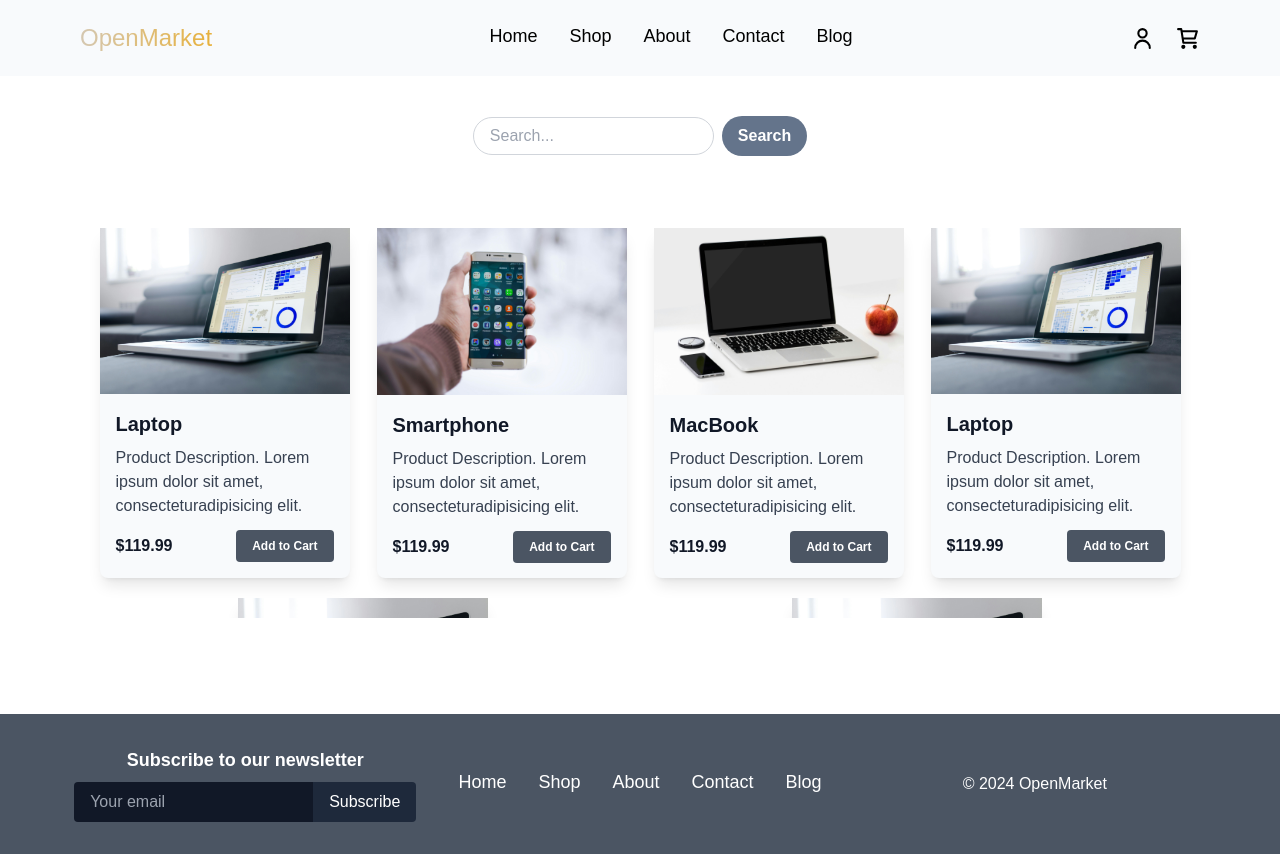
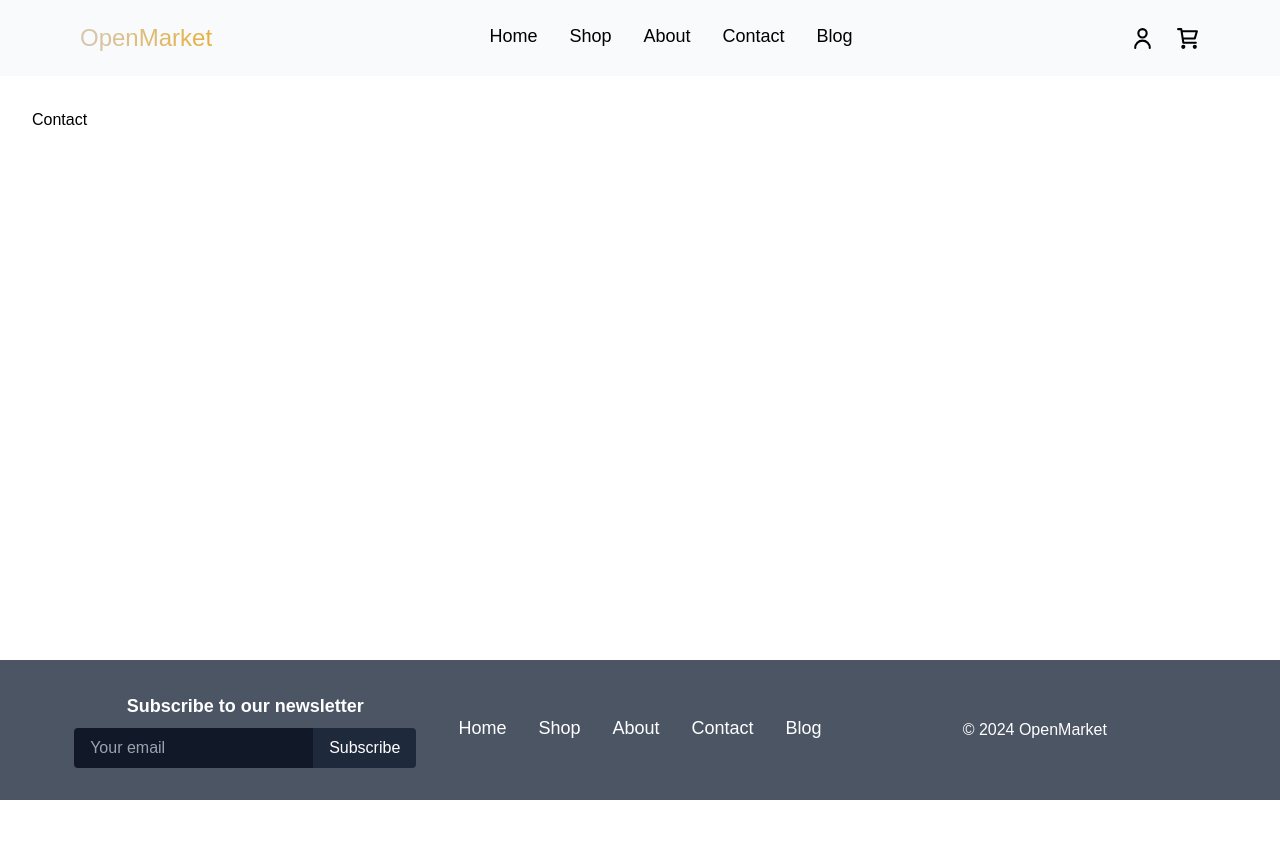
Before and after one commit to KoRnaholic/TBC-Academy, a React (Create React App) app: page /contact in a window 1280 px wide. After the commit the page ends 800 px from the top, so only its background shows below. Built offline with nearby package versions, Linux system fonts and the light colour scheme; the HTML template or start-up script is replaced by a standard one.

Commit message:
added routes, refactored code

```diff
--- a/src/App.js
+++ b/src/App.js
@@ -1,24 +1,31 @@
 import "./App.css";
+import AppLayout from "./components/UI/AppLayout";
 import { Search } from "./components/UI/Search";
 // import Main from "./components/content/Main";
 import Footer from "./components/footer/Footer";
 // import Banner from "./components/header/Banner";
 import Header from "./components/header/Header";
-import Products from "./components/products/Products";
+import Home from "./components/pages/Home";
+import { createBrowserRouter, RouterProvider, Route } from "react-router-dom";
+
+const router = createBrowserRouter([
+  {
+    element: <AppLayout />,
+    children: [
+      {
+        path: "/",
+        element: <Home />,
+      },
+      {
+        path: "/contact",
+        element: <div>Contact</div>,
+      },
+    ],
+  },
+]);
 
 function App() {
-  return (
-    <div className="flex flex-col min-h-screen">
-      <Header />
-      {/* <Banner /> */}
-      {/* <Main /> */}
-      <Search />
-      <main className="p-8 flex-grow ">
-        <Products />
-      </main>
-      <Footer />
-    </div>
-  );
+  return <RouterProvider router={router} />;
 }
 
 export default App;
--- /dev/null
+++ b/src/components/UI/AppLayout.jsx
@@ -0,0 +1,15 @@
+import Header from "../header/Header";
+import Footer from "../footer/Footer";
+import { Outlet } from "react-router-dom";
+
+export default function AppLayout(props) {
+  return (
+    <div className="flex flex-col min-h-screen">
+      <Header />
+      <main className="p-8 flex-grow">
+        <Outlet />
+      </main>
+      <Footer />
+    </div>
+  );
+}
--- a/src/components/header/Header.js
+++ b/src/components/header/Header.jsx
@@ -1,6 +1,7 @@
 import user from "../icons/user.svg";
 import cart from "../icons/cart.svg";
 import menu from "../icons/menu.svg";
+import { Link } from "react-router-dom";
 
 function Header() {
   return (
@@ -15,19 +16,19 @@ function Header() {
         <div>
           <ul className="hidden lg:flex gap-8 text-lg">
             <li className="border-b-4 border-transparent hover:border-black">
-              <a href="/">Home</a>
+              <Link to="/">Home</Link>
             </li>
             <li className="border-b-4 border-transparent hover:border-black">
-              <a href="/">Shop</a>
+              <Link to="/shop">Shop</Link>
             </li>
             <li className="border-b-4 border-transparent hover:border-black">
-              <a href="/">About</a>
+              <Link to="/about">About</Link>
             </li>
             <li className="border-b-4 border-transparent hover:border-black">
-              <a href="/">Contact</a>
+              <Link to="/contact">Contact</Link>
             </li>
             <li className="border-b-4 border-transparent hover:border-black">
-              <a href="/">Blog</a>
+              <Link to="/blog">Blog</Link>
             </li>
           </ul>
         </div>
--- a/src/components/products/Products.js
+++ b/src/components/pages/Home.jsx
@@ -1,4 +1,5 @@
-import ProductCard from "./ProductCard";
+import React from "react";
+import ProductCard from "../products/ProductCard";
 import laptop from "../images/laptop.jpg";
 import smartphone from "../images/smartphone1.jpg";
 import MacBook from "../images/macbook.jpg";
@@ -41,8 +42,7 @@ const products = [
     image: laptop,
   },
 ];
-
-export default function Products(props) {
+export default function Home() {
   return (
     <div
       className="flex  overflow-y-auto flex-wrap justify-center items-center py-10 px-16 gap-5"
```
Also changed, not shown: src/components/UI/Button.jsx (renamed from src/components/UI/Button.js), src/components/UI/Search.jsx (renamed from src/components/UI/Search.js), src/components/content/Article.jsx (renamed from src/components/content/Article.js), src/components/content/Card.jsx (renamed from src/components/content/Card.js), src/components/content/Main.jsx (renamed from src/components/content/Main.js), src/components/footer/Footer.jsx (renamed from src/components/footer/Footer.js), src/components/header/Banner.jsx (renamed from src/components/header/Banner.js), src/components/products/ProductCard.jsx (renamed from src/components/products/ProductCard.js).
